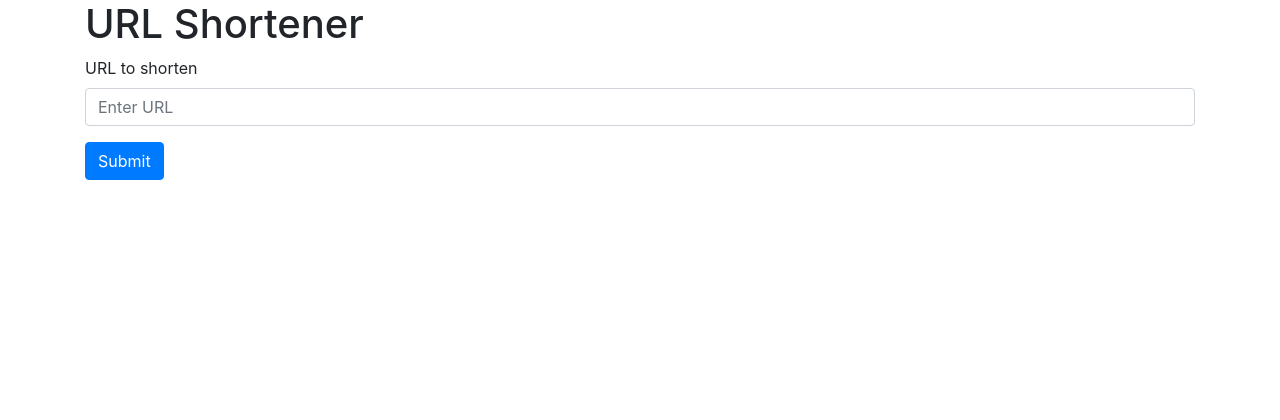
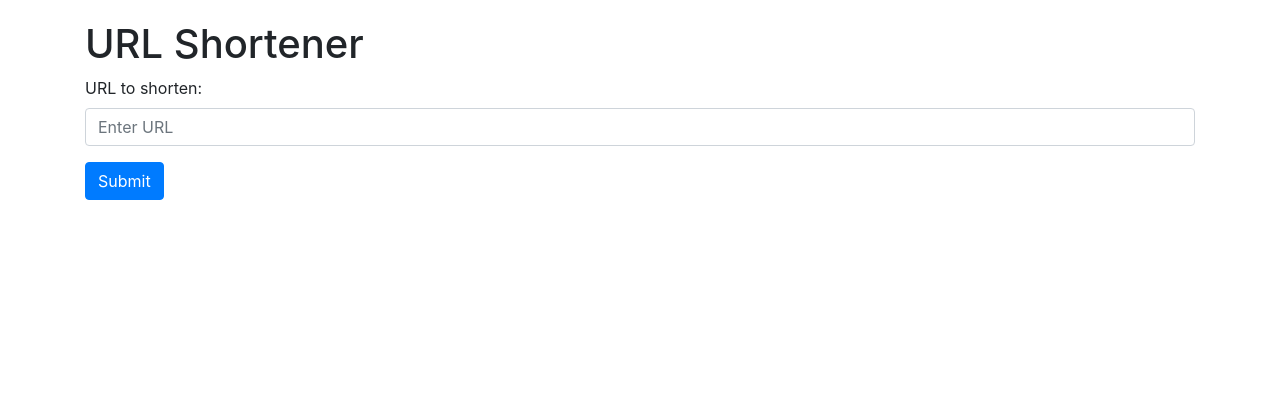
Before and after one commit to NChechulin/url-shortener-website, a Flask app: page / in a window 1280 px wide. Shown: the top 420 px of the page. Run offline with Flask 2, Linux system fonts and the light colour scheme; some libraries are stand-ins or nearby versions.

Commit message:
fix margin and typo

```diff
--- a/templates/index.html
+++ b/templates/index.html
@@ -25,10 +25,10 @@
 
 <body>
     <div class="container">
-        <h1>URL Shortener</h1>
+        <h1 style="margin-top: 20px;">URL Shortener</h1>
 
         <div class="form-group">
-            <label for="full_url">URL to shorten</label>
+            <label for="full_url">URL to shorten:</label>
             <input type="url" class="form-control" id="full_url_input" aria-describedby="urlHelp"
                 placeholder="Enter URL">
         </div>
```
